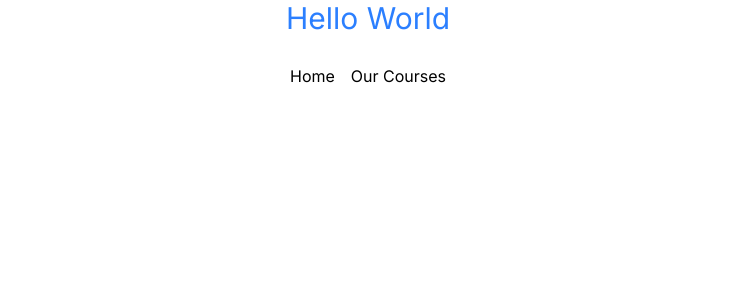
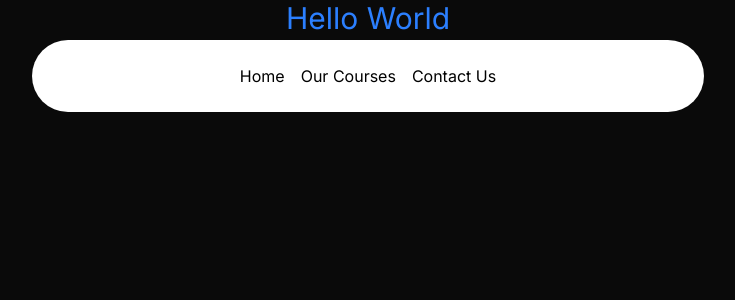
Before and after one commit to Sarthakbari/Music-school-next.js, a Next.js app: page / in a window 1280 px wide. Shown: the top 300 px of the page, without its empty margins (272-1007 px from the left). Built offline with nearby package versions, Linux system fonts and the light colour scheme.

Commit message:
config done

```diff
--- a/src/app/layout.tsx
+++ b/src/app/layout.tsx
@@ -30,8 +30,13 @@ export default function RootLayout({
   return (
     <html lang="en" className="dark">
       <body className={`${geistSans.variable} ${geistMono.variable} ${inter.className}`}>
-        <Navbar />
+
+        <div className="relative w-full flex items-center justify-center">
+          <Navbar />
+        </div>
+
         {children}
+
       </body>
     </html>
   );
--- a/src/app/page.tsx
+++ b/src/app/page.tsx
@@ -1,5 +1,9 @@
+import { main } from "framer-motion/client";
+
 export default function Home() {
   return (
+    <main className="min-h-screen bg-black/[0.96] antialiased bg-grid-white/[0.02]">
     <h1 className="text-center text-3xl text-blue-500">Hello World</h1>
+    </main>
   );
 }
--- a/src/components/Navbar.tsx
+++ b/src/components/Navbar.tsx
@@ -14,7 +14,7 @@ const Navbar = ({ className }: { className?: string }) => {
             <Menu setActive={setActive}>
                 <Link href={"/"}>
                     <MenuItem setActive={setActive} active={active} item="Home">
-                        Home
+
                     </MenuItem>
                 </Link>
 
@@ -25,9 +25,14 @@ const Navbar = ({ className }: { className?: string }) => {
                         <HoveredLink href="/courses">Advanced Composition</HoveredLink>
                         <HoveredLink href="/courses">Songwriting</HoveredLink>
                         <HoveredLink href="/courses">Music Production</HoveredLink>
-
                     </div>
                 </MenuItem>
+
+                <Link href={"/contact"}>
+                    <MenuItem setActive={setActive} active={active} item="Contact Us">
+
+                    </MenuItem>
+                </Link>
             </Menu>
 
         </div>
--- a/src/components/ui/navbar-menu.tsx
+++ b/src/components/ui/navbar-menu.tsx
@@ -113,7 +113,7 @@ export const HoveredLink = ({ children, ...rest }: any) => {
   return (
     <Link
       {...rest}
-      className="text-neutral-700 dark:text-neutral-200 hover:text-black "
+      className="text-neutral-700 dark:text-neutral-200 hover:text-white "
     >
       {children}
     </Link>
```
Lines whose indentation alone changed are shown as unchanged.
